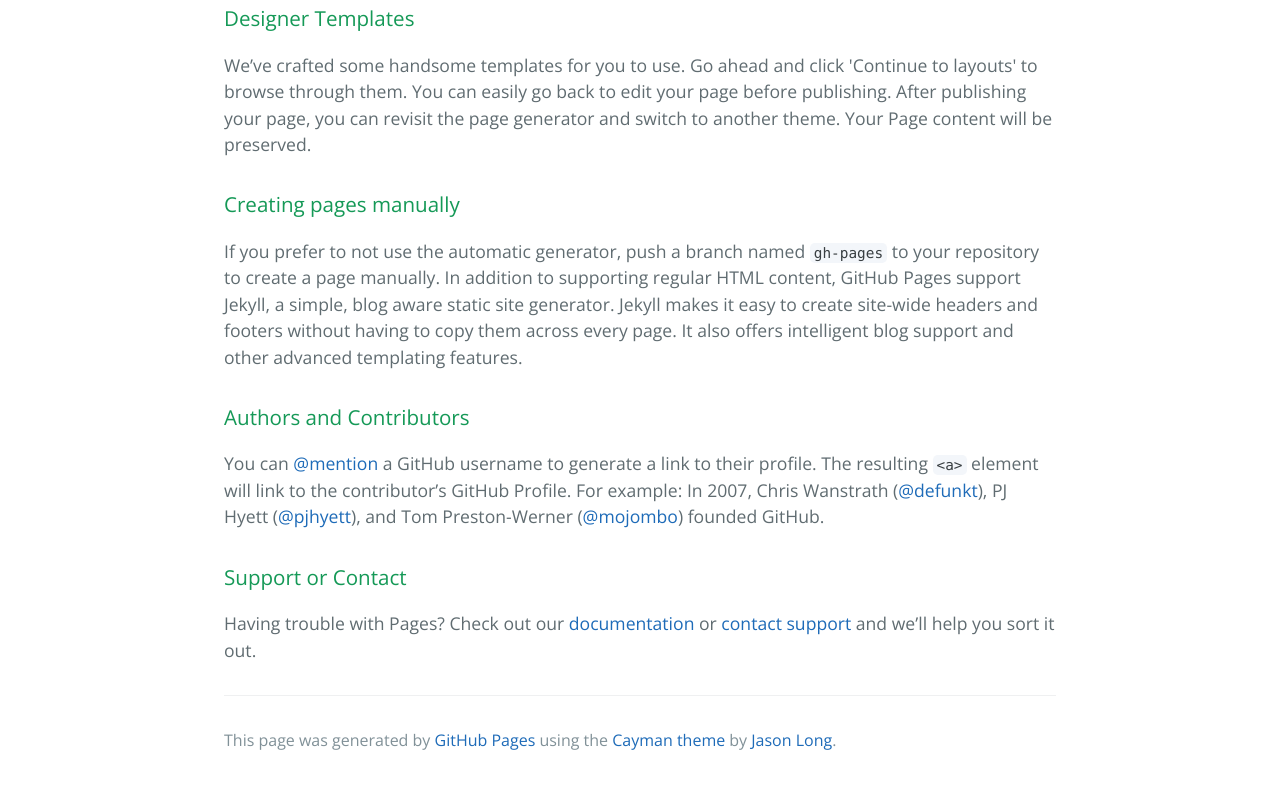
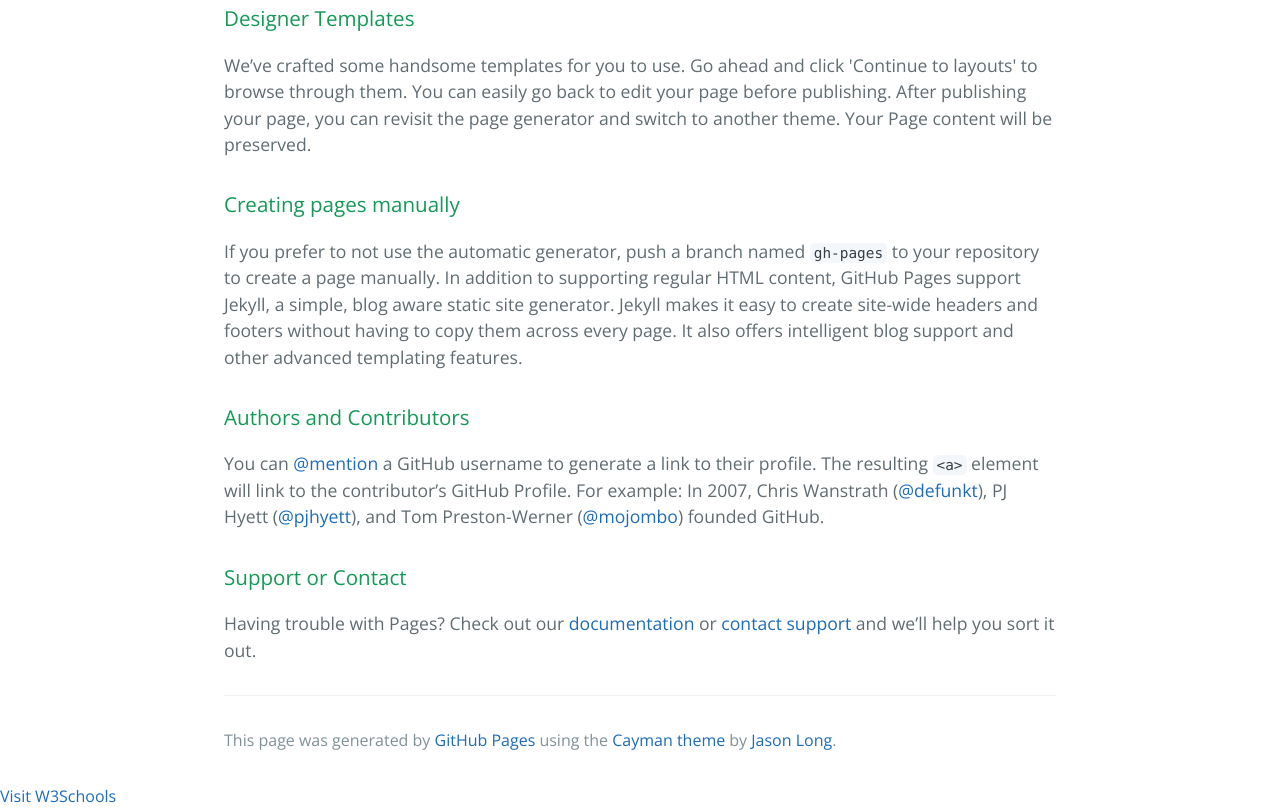
Before and after one commit to telnetgmike/telnetgmike.github.io, a plain HTML site: page index.html in a window 1280 px wide. Shown: the part 485-1293 px from the top of the page. Before the commit the page ends 1269 px from the top, so only its background shows below. Drawn offline with nearby package versions, Linux system fonts and the light colour scheme.

Commit message:
update link

```diff
--- a/index.html
+++ b/index.html
@@ -48,6 +48,6 @@
 
     </section>
 
-
+  <a href="http://telnetgmike.github.io/css_test_0.html">Visit W3Schools</a>
   </body>
 </html>
```
